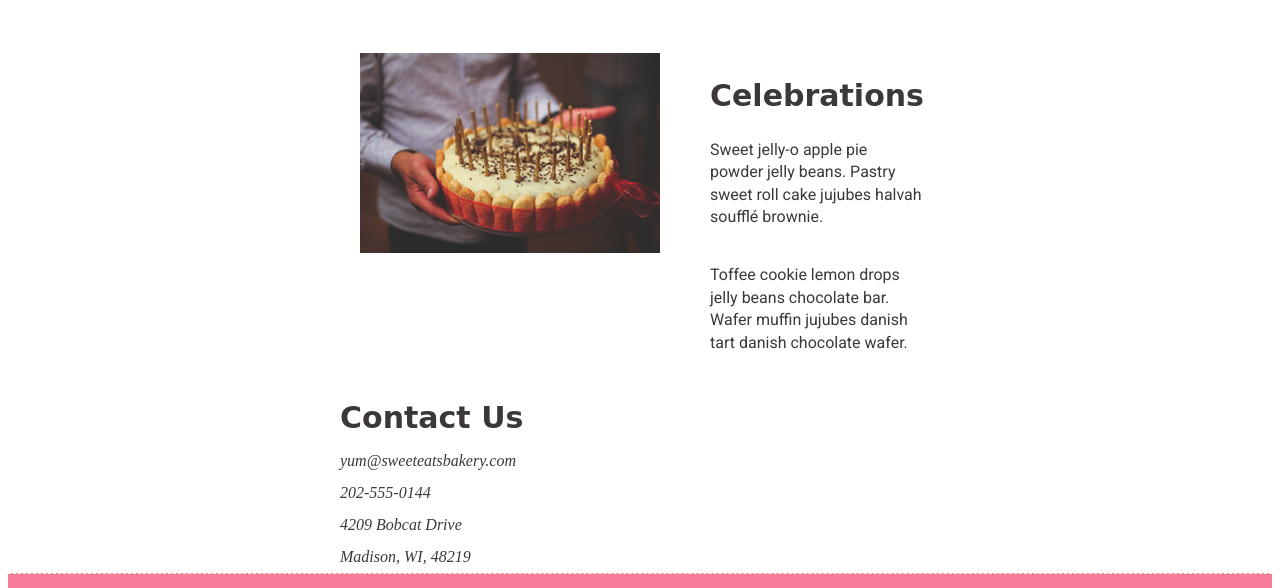
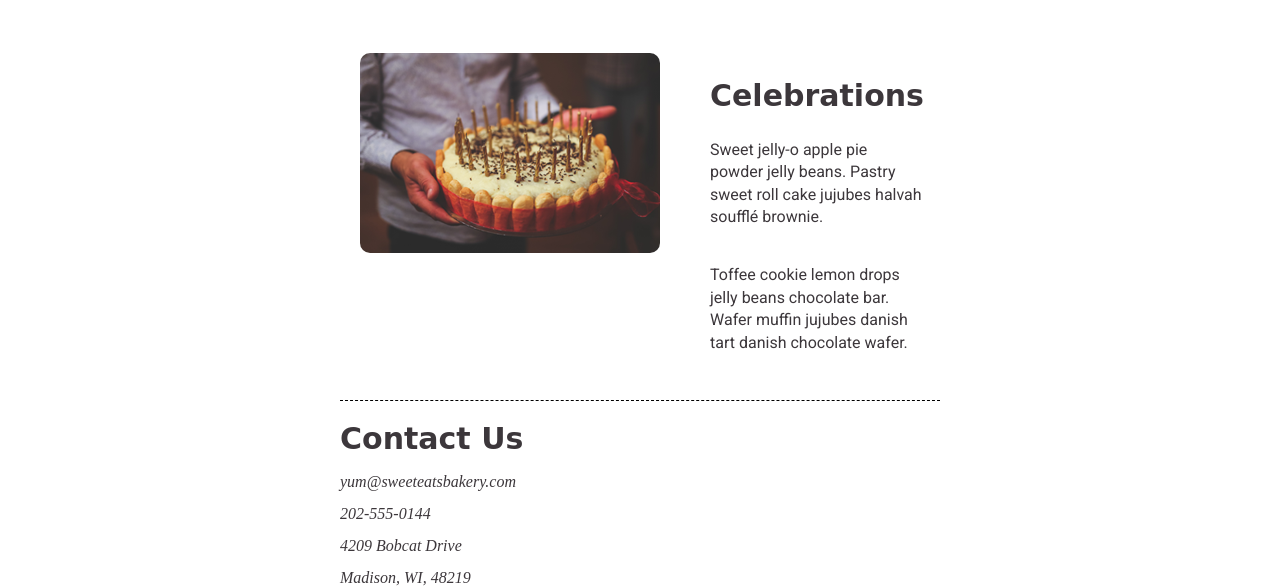
Before and after one commit to perhabor/SweetsBakery-, a plain HTML site: page index.html in a window 1280 px wide. Shown: the part 1389-1977 px from the top of the page. Drawn offline with Linux system fonts and the light colour scheme; a web font is replaced by a local one.

Commit message:
first commit

```diff
--- a/css/styles.css
+++ b/css/styles.css
@@ -61,9 +61,12 @@ p {
 
 /*======= Create a selector for ALL images in the site to have the following styles:
 
-  border-radius: 10px;
 
 */
+
+img {
+    border-radius: 10px;
+}
 
 .content-row {
     display: flex;
@@ -108,7 +111,7 @@ p {
     margin-top: 20px;
 }
 
-s .contact-section {
+.contact-section {
     border-top: 1px dashed black;
     padding: 20px 0;
 }
@@ -124,8 +127,11 @@ address {
 
 
 /*======= Create a selector for the address tag in the contact-section class to have the following styles:
-   line-height: 2;
 */
+
+address {
+    line-height: 2;
+}
 
 footer {
     width: 100%;
@@ -152,12 +158,12 @@ footer nav {
 /*======= Create a selector for the anchor tag in the footer to have the following styles:
   margin: 10px;
   color: black;
-  text-decoration: underline;
-*/
+  */
 
 a {
     margin: 10px;
     color: black;
+    text-decoration: underline;
 }
 
 footer nav a:first-child {
```
